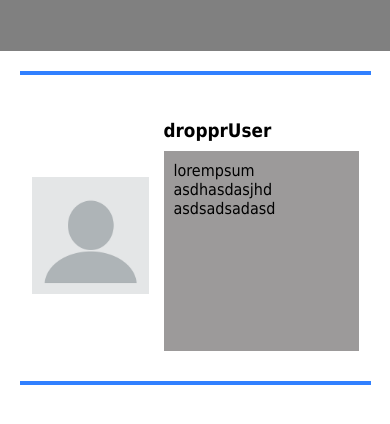
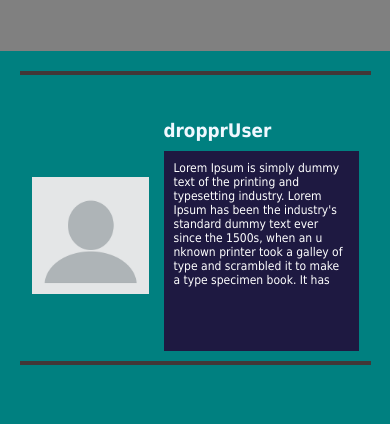
Before and after one commit to vkskayo/Droppr-prototype, a plain HTML site: page profile/profile.html in a window 390 px wide. Shown: the part 118-542 px from the top of the page. Drawn offline with Linux system fonts and the light colour scheme.

Commit message:
mudei o estilo do site e as cores

```diff
--- a/friends/styles.css
+++ b/friends/styles.css
@@ -19,6 +19,7 @@ h2 {
 body {
     width: 100%;
     overflow-x: hidden;
+    background-color: #008080;
 }
 
 
@@ -93,9 +94,11 @@ a:hover {
     font-family: tahoma;
     margin-left: 20px;
     font-size:xx-large;
+    color: aliceblue;
 }
 
 .username-friend {
     font-family: Tahoma;
     font-size:x-large;
+    color: aliceblue;
 }
--- a/game-screen/styles.css
+++ b/game-screen/styles.css
@@ -19,6 +19,7 @@ h2 {
 body {
     width: 100%;
     overflow-x: hidden;
+    background-color: #008080;
 }
 
 
--- a/index/styles.css
+++ b/index/styles.css
@@ -14,11 +14,13 @@ h1, li {
 h2 {
     font-family: Tahoma;
     margin-bottom: 20px;
+    color: aliceblue;
 }
 
 body {
     width: 100%;
     overflow-x: hidden;
+    background-color: #008080;
 }
 
 
--- a/lists/styles.css
+++ b/lists/styles.css
@@ -19,6 +19,7 @@ h2 {
 body {
     width: 100%;
     overflow-x: hidden;
+    background-color: #008080;
 }
 
 
@@ -83,4 +84,9 @@ a:hover {
 
 .new-text {
     margin-top: 20px;
+    color: aliceblue;
 }
+
+.create-icon {
+    color: rgb(182, 214, 241);
+}
--- a/profile/profile.html
+++ b/profile/profile.html
@@ -39,7 +39,11 @@
         <div class="username-and-description">
             <h3 class="username">dropprUser</h3>
             <div class="description-box">
-                <p class="description-text">lorempsum asdhasdasjhd asdsadsadasd</p>
+                <p class="description-text">
+                    Lorem Ipsum is simply dummy text of the printing and typesetting industry.
+                     Lorem Ipsum has been the industry's standard dummy text ever since the 1500s, when an u
+                    nknown printer took a galley of type and scrambled it to make a type specimen book. It has
+                </p>
             </div>
         </div>
     </section>
--- a/profile/styles.css
+++ b/profile/styles.css
@@ -19,6 +19,7 @@ h2 {
 body {
     width: 100%;
     overflow-x: hidden;
+    background-color: #008080;
 }
 
 
@@ -74,15 +75,6 @@ a:hover {
     color: rgb(170, 170, 245)
 }
 
-pre {
-    display: block;
-    height: 20px;
-    width: 90vw;
-    margin: 20px auto;
-    border-width: 5px;
-    border-top: 4px solid rgb(49, 128, 255);
-
-  }
 
   .profile-section {
     display: flex;
@@ -110,14 +102,36 @@ pre {
   .description-box {
     height: 80%;
     width: 100%;
-    background-color: rgb(156, 154, 154);
+    background-color: rgb(30, 25, 65);
     padding: 10px;
   }
 
   .username {
     font-family: Tahoma;
+    color: aliceblue;
   }
 
   .description-text {
     font-family: tahoma;
   }
+
+  p {
+    color: white;
+  }
+
+  @media only screen and (max-width: 600px) {
+
+    .description-text{
+        font-size: 12px;
+    }
+
+    pre {
+        display: block;
+        height: 40px;
+        width: 90vw;
+        margin: auto;
+        border-width: 5px;
+        border-top: 4px solid rgb(66, 55, 55);
+
+      }
+  }
--- a/reviews/styles.css
+++ b/reviews/styles.css
@@ -19,6 +19,7 @@ h2 {
 body {
     width: 100%;
     overflow-x: hidden;
+    background-color: #008080;
 }
 
 
@@ -74,15 +75,7 @@ a:hover {
     color: rgb(170, 170, 245)
 }
 
-pre {
-    display: block;
-    height: 80px;
-    width: 90vw;
-    margin: auto;
-    border-width: 5px;
-    border-top: 4px solid rgb(49, 128, 255);
 
-  }
 
   .reviews {
     height: 200px;
@@ -102,7 +95,7 @@ pre {
   }
 
   .h1-review {
-    color: rgb(20, 4, 120);
+    color: aliceblue;
   }
 
 
@@ -120,3 +113,26 @@ pre {
 .image-review:hover {
     border: 3px solid black;
 }
+
+p {
+    font-family: tahoma;
+    color: white;
+}
+
+
+@media only screen and (max-width: 600px) {
+
+    p{
+        font-size: 14px;
+    }
+
+    pre {
+        display: block;
+        height: 40px;
+        width: 90vw;
+        margin: auto;
+        border-width: 5px;
+        border-top: 4px solid rgb(66, 55, 55);
+
+      }
+  }
```
Also changed, not shown: lists/listsCRUD.html (+1 -1 lines).
